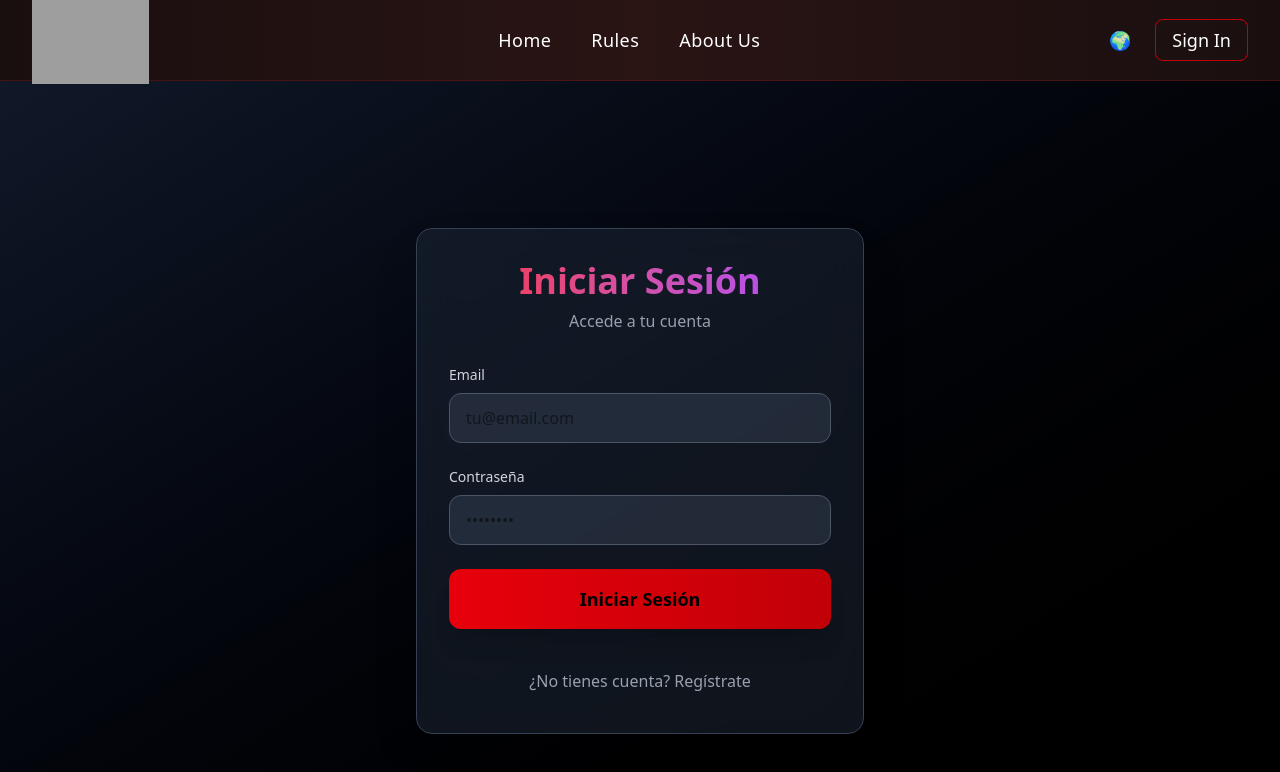
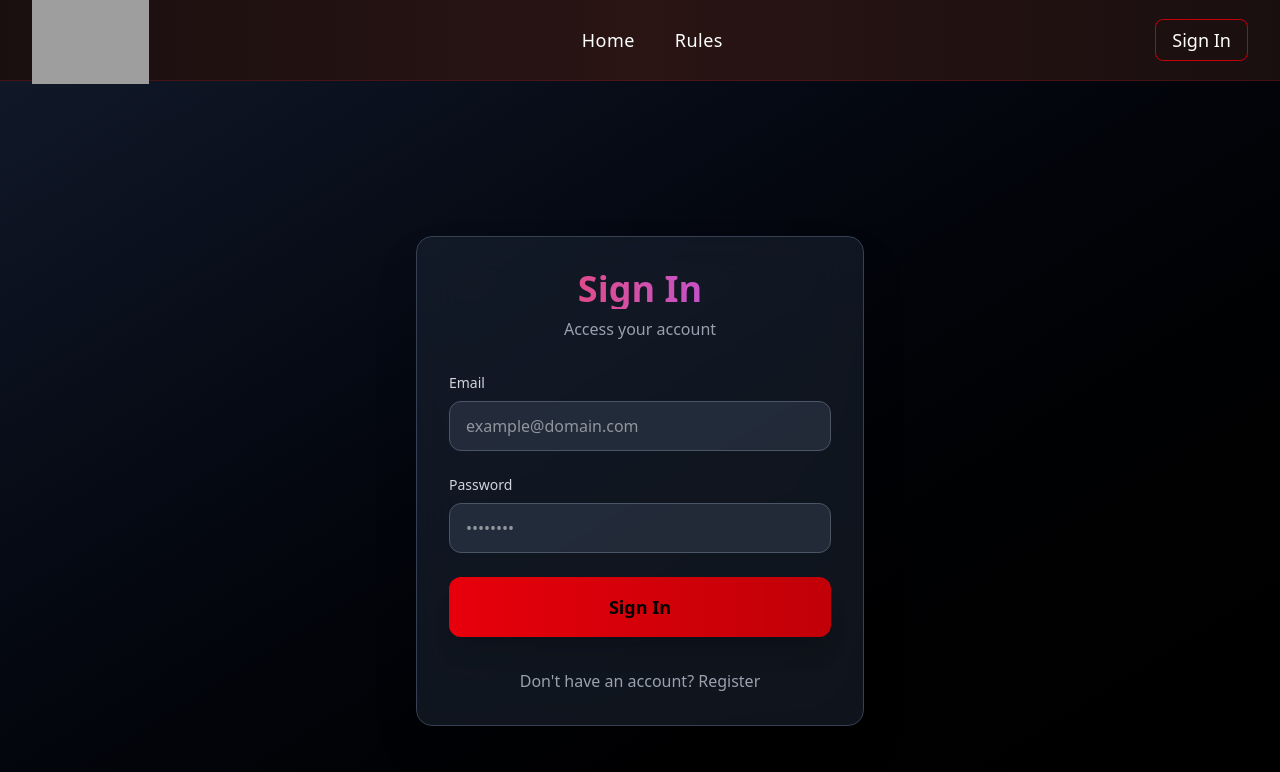
Before and after one commit to 0xHectorCH/DnD_CharacterSheetCreator, a React (Vite) app: page /auth in a window 1280 px wide. Shown: the top 772 px of the page. Built offline with nearby package versions, Linux system fonts and the light colour scheme; grey boxes are pictures that could not be loaded; a web font is replaced by a local one.

Commit message:
Pagina de error creada, inicio de manejo de inicio de sesión y registro, se han aumentado la cantidad de comentarios, borrado about us

```diff
--- a/src/components/layout/navBar.tsx
+++ b/src/components/layout/navBar.tsx
@@ -1,6 +1,8 @@
 //Importaremos el navbar en prácticamente todos los views. Esta es la versión española.
 import { navConfig } from "../../configs/navBar_config"
-import { Link } from "react-router-dom"
+import { Link, useNavigate } from "react-router-dom"
+import { useEffect, useState } from "react"
+import { getCurrentUser, logout } from "../../services/auth/authService"
 
 type Language = "en" | "es"
 
@@ -11,16 +13,28 @@ interface NavbarProps {
 
 export default function Navbar({
   lang = "en" ,
-  onLanguageChange,
+  // onLanguageChange,
   }: NavbarProps) {
   const content = navConfig[lang]
+  const navigate = useNavigate()
 
-  const handleLanguageChange = (newLang: Language) => {
-    if (onLanguageChange) {
-      onLanguageChange(newLang)
+    const [user, setUser] = useState(getCurrentUser())
+
+    useEffect(() => {
+      setUser(getCurrentUser())
+    }, [])
+
+    const handleLogout = () => {
+      logout()
+      setUser(null)
+      navigate("/")
     }
-    // mas tarfe: window.location.reload() o router logic
-  }
+
+    // const handleLanguageChange = (newLang: Language) => {
+    //   if (onLanguageChange) {
+    //     onLanguageChange(newLang)
+    //   }
+    // }
   return (
     <nav className="w-full bg-linear-to-r from-[#1a0f0f]
      via-[#2a1414] to-[#1a0f0f] border-b border-red-900/40">
@@ -76,21 +90,23 @@ export default function Navbar({
             </a>
             Desarrollar despues de entrega
             */}
+          {user && (
+            <Link to="/underDevelopment" className="transition-colors duration-500 hover:text-red-600">
+              {content.myCharacter}
+            </Link>
+          )}
+          </div>
 
-            <a href="/about" className="transition-colors duration-500 hover:text-red-600">
-              {content.about}
-            </a>
-          </div>
           {/* NavBar derecho */}
-           {/* Right – Language + Sign in */}
+
           <div className="flex items-center gap-6 text-white text-lg">
 
             {/* Language selector */}
-            <div className="relative group">
+            {/* <div className="relative group">
               <button className="transition-colors duration-500 hover:text-red-600">
-                🌍 {/* poner la bandera del idioma actual en vez del planetita */}
+                🌍
               </button>
-
+              //gestionar idiomas mas tarde
               <div className="absolute right-0 top-full z-20 mt-3 hidden
                 rounded-xl bg-linear-to-b from-[#2a1414] to-[#1a0f0f]
                 border border-red-900/50 shadow-xl group-hover:block">
@@ -109,14 +125,29 @@ export default function Navbar({
                   </li>
                 </ul>
               </div>
-            </div>
+            </div> */}
 
             {/* Sign in */}
-            <Link to="/auth?auth=signIn" className=" rounded-lg border border-red-700 px-4 py-1.5
+            {!user ? (
+              <Link
+                to="/auth?auth=signIn"
+                className="rounded-lg border border-red-700 px-4 py-1.5
                 transition-all duration-500 hover:bg-red-700 hover:text-white">
-              {content.signIn}
-            </Link>
-
+                {content.signIn}
+              </Link>
+            ) : (
+              <div className="flex items-center gap-4">
+                <span className="text-sm text-neutral-300">
+                  {user.name}
+                </span>
+                <button
+                  onClick={handleLogout}
+                  className="rounded-lg border border-red-700 px-4 py-1.5
+                  transition-all duration-500 hover:bg-red-700 hover:text-white">
+                  Logout
+                </button>
+              </div>
+            )}
           </div>
         </div>
       </div>
--- a/src/components/ui/bienvenida.tsx
+++ b/src/components/ui/bienvenida.tsx
@@ -1,120 +1,91 @@
-//Importaremos el navbar en prácticamente todos los views. Esta es la versión española.
 import { BienvenidaConfig } from "../../configs/bienvenida_config"
-import { Link } from 'react-router-dom'
+import { Link } from "react-router-dom"
+import { getCurrentUser } from "../../services/auth/authService"
+import { useEffect, useState } from "react"
+import { useNavigate } from "react-router-dom"
+import Card from "../../components/ui/card"
 
 type Language = "en" | "es"
 
-interface NavbarProps {
+interface BienvenidaProps {
   lang?: Language
-  isSignedIn?: boolean
-  onLanguageChange?: (lang: Language) => void
 }
 
 export default function Bienvenida({
-  lang = "en" ,
-  onLanguageChange,
-  }: NavbarProps) {
+  lang = "en",
+}: BienvenidaProps) {
+
   const content = BienvenidaConfig[lang]
-  const isSignedIn=false
+  const navigate = useNavigate()
+  const [user, setUser] = useState(getCurrentUser())
 
-  const handleLanguageChange = (newLang: Language) => {
-    if (onLanguageChange) {
-      onLanguageChange(newLang)
-    }
-    // mas tarfe: window.location.reload() o router logic
-    //revisar ya que aquí no aplico el language change
-  }
+  useEffect(() => {
+    setUser(getCurrentUser())
+  }, [])
+
+  const isSignedIn = !!user
+
   return (
     <section className="min-h-[calc(100vh-80px)] bg-neutral-900 text-white flex items-center justify-center px-6 py-16">
-      <div className="w-full max-w-[1200px] text-center space-y-12">
+      <div className="w-full max-w-300 text-center space-y-12">
 
-        {/* Title */}
         <h1 className="text-5xl md:text-6xl font-bold tracking-wide">
           {content.title}
         </h1>
 
-        {/* Welcome text */}
         <p className="text-xl md:text-2xl text-neutral-300 max-w-3xl mx-auto">
-          {isSignedIn ? content.welcomeSignedIn : content.welcome}
+          {isSignedIn
+            ? `${content.welcomeSignedIn} ${user?.name}`
+            : content.welcome}
         </p>
 
-        {/* Primary CTA Buttons */}
         <div className="flex justify-center gap-6 pt-6">
           {!isSignedIn ? (
             <>
-              <Link to="/auth?auth=signIn" className="px-10 py-4 text-lg font-semibold bg-red-700
-              hover:bg-red-600 transition-all duration-300 rounded-lg shadow-lg hover:scale-105">
+              <Link
+                to="/auth?auth=signIn"
+                className="px-10 py-4 text-lg font-semibold bg-red-700
+                hover:bg-red-600 transition-all duration-300 rounded-lg shadow-lg hover:scale-105">
                 {content.signIn}
               </Link>
 
-              <a href="/auth?auth=register" className="px-10 py-4 text-lg font-semibold border-2 border-red-700
-              hover:bg-red-700 transition-all duration-300 rounded-lg shadow-lg hover:scale-105">
+              <Link
+                to="/auth?auth=register"
+                className="px-10 py-4 text-lg font-semibold border-2 border-red-700
+                hover:bg-red-700 transition-all duration-300 rounded-lg shadow-lg hover:scale-105">
                 {content.register}
-              </a>
+              </Link>
             </>
           ) : (
-            <a
-              href="/characters"
-              className="px-10 py-4 text-lg font-semibold bg-red-700 hover:bg-red-600 transition-all duration-300 rounded-lg shadow-lg hover:scale-105"
-            >
+            <Link
+              to="/underDevelopment"
+              className="px-10 py-4 text-lg font-semibold bg-red-700
+              hover:bg-red-600 transition-all duration-300 rounded-lg shadow-lg hover:scale-105">
               My Characters
-            </a>
+            </Link>
           )}
         </div>
 
-        {/* Rules intro */}
         <p className="text-xl md:text-2xl text-neutral-300 pt-12">
           {content.rules}
         </p>
+          <div className="grid md:grid-cols-2 gap-8 pt-8">
 
-        {/* Cards */}
-        <div className="grid md:grid-cols-3 gap-8 pt-8">
-          <a
-            href="/classes"
-            className="group relative h-56 rounded-xl overflow-hidden shadow-xl"
-          >
-            <div
-              className="absolute inset-0 bg-cover bg-center transition-transform duration-500 group-hover:scale-110"
-              style={{ backgroundImage: "url('/images/classes.jpg')" }}
-            />
-            <div className="absolute inset-0 bg-black/60 group-hover:bg-black/40 transition duration-300" />
-            <div className="relative h-full flex items-center justify-center">
-              <span className="text-3xl font-bold tracking-wide">
-                {content.classes}
-              </span>
-            </div>
-          </a>
+        <Card
+          title={content.classes}
+          description="Explore all available D&D classes and discover their abilities, features and progression."
+          image="/images/classes.jpg"
+          onClick={() => navigate("/rules/classes")}
+        />
 
-          <a
-            href="/races"
-            className="group relative h-56 rounded-xl overflow-hidden shadow-xl"
-          >
-            <div
-              className="absolute inset-0 bg-cover bg-center transition-transform duration-500 group-hover:scale-110"
-              style={{ backgroundImage: "url('/images/races.jpg')" }}
-            />
-            <div className="absolute inset-0 bg-black/60 group-hover:bg-black/40 transition duration-300" />
-            <div className="relative h-full flex items-center justify-center">
-              <span className="text-3xl font-bold tracking-wide">
-                {content.races}
-              </span>
-            </div>
-          </a>
+        <Card
+          title={content.spells}
+          description="Browse the spell compendium and learn powerful arcane and divine magic."
+          image="/images/spells.jpg"
+          onClick={() => navigate("/rules/spells")}
+        />
 
-          <a href="/spells" className="group relative h-56 rounded-xl overflow-hidden shadow-xl"
-          >
-            <div
-              className="absolute inset-0 bg-cover bg-center transition-transform duration-500 group-hover:scale-110"
-              style={{ backgroundImage: "url('/images/spells.jpg')" }}
-            />
-            <div className="absolute inset-0 bg-black/60 group-hover:bg-black/40 transition duration-300" />
-            <div className="relative h-full flex items-center justify-center">
-              <span className="text-3xl font-bold tracking-wide">
-                {content.spells}
-              </span>
-            </div>
-          </a>
-        </div>
+      </div>
       </div>
     </section>
   )
--- a/src/configs/navBar_config.ts
+++ b/src/configs/navBar_config.ts
@@ -14,8 +14,8 @@ export const navConfig = {
     classes: "Classes",
     spells: "Spells",
     dice: "Throw a Die",
-    about: "About Us",
-    signIn: "Sign In"
+    signIn: "Sign In",
+    myCharacter: "My Characters"
   },
   es: {
     home: "Inicio",
@@ -25,7 +25,7 @@ export const navConfig = {
     classes: "Clases",
     spells: "Conjuros",
     dice: "Tirar un Dado",
-    about: "Sobre Nosotros",
-    signIn: "Iniciar sesión"
+    signIn: "Iniciar sesión",
+    myCharacter: "Mis Personajes"
   },
 }
--- a/src/configs/signIn_config.ts
+++ b/src/configs/signIn_config.ts
@@ -1,29 +1 @@
-export type NavLink = {
-  label: string
-  href?: string
-  hidden?: boolean
-  children?: { label: string; href: string }[]
-}
-
-export const signInConfig = {
-  en: {
-    title: "Welcome to",
-    rules: "",
-    races: "Races",
-    classes: "Classes",
-    spells: "Spells",
-    signIn: "Sign In",
-    welcome: "",
-    register: ""
-  },
-  es: {
-    title: "Bienvenido/a a",
-    rules: "Reglas",
-    races: "Razas",
-    classes: "Clases",
-    spells: "Conjuros",
-    signIn: "Iniciar sesión",
-    welcome: "",
-    register: ""
-  },
-}
+//Revisar después cuando divida
--- a/src/pages/auth.tsx
+++ b/src/pages/auth.tsx
@@ -1,12 +1,31 @@
+// src/pages/AuthPage.tsx
+
 import { useSearchParams, useNavigate } from 'react-router-dom';
 import { useState, useEffect } from 'react';
+import {
+  register,
+  login,
+  validateEmail,
+  validatePassword,
+} from '../services/auth/authService';
 
 export default function AuthPage() {
   const [searchParams] = useSearchParams();
   const navigate = useNavigate();
+
   const [mode, setMode] = useState<'signIn' | 'register'>('signIn');
 
-  // Lee el query param al cargar
+  const [name, setName] = useState('');
+  const [email, setEmail] = useState('');
+  const [password, setPassword] = useState('');
+
+  const [errors, setErrors] = useState<{
+    name?: string;
+    email?: string;
+    password?: string;
+    general?: string;
+  }>({});
+
   useEffect(() => {
     const authParam = searchParams.get('auth');
     if (authParam === 'register') {
@@ -14,75 +33,132 @@ export default function AuthPage() {
     } else {
       setMode('signIn');
     }
+
+    // Reset form when mode changes
+    setName('');
+    setEmail('');
+    setPassword('');
+    setErrors({});
   }, [searchParams]);
 
   const handleSubmit = (e: React.FormEvent) => {
     e.preventDefault();
-    // Lógica de login/registro
-    navigate('/'); // Redirige a home después
+    const newErrors: typeof errors = {};
+
+    if (mode === 'register' && !name.trim()) {
+      newErrors.name = 'Name is required';
+    }
+
+    if (!validateEmail(email)) {
+      newErrors.email = 'Invalid email format (example@domain.com)';
+    }
+
+    if (!validatePassword(password) && mode === 'register') {
+      newErrors.password = 'Password must be at least 6 characters';
+    }
+
+    if (Object.keys(newErrors).length > 0) {
+      setErrors(newErrors);
+      return;
+    }
+
+    try {
+      if (mode === 'register') {
+        register(name, email, password);
+      } else {
+        login(email, password);
+      }
+      navigate('/');
+    } catch (error: any) {
+      setErrors({ general: error.message });
+    }
   };
 
   return (
-    <div className="min-h-screen bg-gradient-to-br from-gray-900 to-black flex items-center justify-center p-4">
+    <div className="min-h-screen bg-linear-to-br from-gray-900 to-black flex items-center justify-center p-4">
       <div className="bg-gray-800/50 backdrop-blur-xl p-8 rounded-2xl shadow-2xl max-w-md w-full border border-gray-700">
         <div className="text-center mb-8">
-          <h1 className="text-4xl font-bold bg-gradient-to-r from-red-500 to-purple-500 bg-clip-text text-transparent mb-2">
-            {mode === 'signIn' ? 'Iniciar Sesión' : 'Registrarse'}
+          <h1 className="text-4xl font-bold bg-linear-to-r from-red-500 to-purple-500 bg-clip-text text-transparent mb-2">
+            {mode === 'signIn' ? 'Sign In' : 'Register'}
           </h1>
           <p className="text-gray-400">
-            {mode === 'signIn' ? 'Accede a tu cuenta' : 'Crea tu cuenta'}
+            {mode === 'signIn'
+              ? 'Access your account'
+              : 'Create your account'}
           </p>
         </div>
 
         <form onSubmit={handleSubmit} className="space-y-6">
+
           {mode === 'register' && (
             <div>
-              <label className="block text-sm font-medium text-gray-300 mb-2">Nombre</label>
+              <label className="block text-sm font-medium text-gray-300 mb-2">
+                Name
+              </label>
               <input
                 type="text"
-                className="w-full px-4 py-3 bg-gray-700/50 border border-gray-600 rounded-xl focus:ring-2 focus:ring-red-500 focus:border-transparent transition-all"
-                placeholder="Tu nombre"
+                value={name}
+                onChange={(e) => setName(e.target.value)}
+                className="w-full px-4 py-3 text-white bg-gray-700/50 border border-gray-600 rounded-xl focus:ring-2 focus:ring-red-500 focus:border-transparent transition-all"
+                placeholder="Your name"
               />
+              {errors.name && (
+                <p className="text-red-500 text-sm mt-1">{errors.name}</p>
+              )}
             </div>
           )}
 
           <div>
-            <label className="block text-sm font-medium text-gray-300 mb-2">Email</label>
-            <input
-              type="email"
-              required
-              className="w-full px-4 py-3 bg-gray-700/50 border border-gray-600 rounded-xl focus:ring-2 focus:ring-red-500 focus:border-transparent transition-all"
-              placeholder="tu@email.com"
-            />
+            <label className="block text-sm font-medium text-gray-300 mb-2">
+              Email
+            </label>
+            <input type="email" value={email} onChange={(e) => setEmail(e.target.value)}
+              className="w-full px-4 py-3 text-white bg-gray-700/50 border border-gray-600 rounded-xl focus:ring-2 focus:ring-red-500 focus:border-transparent transition-all"
+              placeholder="example@domain.com"/>
+            {errors.email && (
+              <p className="text-red-500 text-sm mt-1">{errors.email}</p>
+            )}
           </div>
 
           <div>
-            <label className="block text-sm font-medium text-gray-300 mb-2">Contraseña</label>
-            <input
-              type="password"
-              required
-              className="w-full px-4 py-3 bg-gray-700/50 border border-gray-600 rounded-xl focus:ring-2 focus:ring-red-500 focus:border-transparent transition-all"
-              placeholder="••••••••"
-            />
+            <label className="block text-sm font-medium text-gray-300 mb-2">
+              Password
+            </label>
+            <input type="password" value={password} onChange={(e) => setPassword(e.target.value)}
+              className="w-full px-4 py-3 text-white bg-gray-700/50 border border-gray-600 rounded-xl focus:ring-2 focus:ring-red-500 focus:border-transparent transition-all"
+              placeholder="••••••••"/>
+            {errors.password && (
+              <p className="text-red-500 text-sm mt-1">
+                {errors.password}
+              </p>
+            )}
           </div>
 
-          <button
-            type="submit"
-            className="w-full bg-gradient-to-r from-red-600 to-red-700 hover:from-red-700 hover:to-red-800 px-6 py-4 rounded-xl font-semibold text-lg shadow-xl hover:shadow-2xl transform hover:-translate-y-0.5 transition-all duration-300"
-          >
-            {mode === 'signIn' ? 'Iniciar Sesión' : 'Registrarse'}
+          {errors.general && (
+            <p className="text-red-500 text-sm text-center">
+              {errors.general}
+            </p>
+          )}
+
+          <button type="submit"
+            className="w-full bg-linear-to-r from-red-600 to-red-700 hover:from-red-700 hover:to-red-800 px-6 py-4 rounded-xl font-semibold text-lg shadow-xl hover:shadow-2xl transform hover:-translate-y-0.5 transition-all duration-300">
+            {mode === 'signIn' ? 'Sign In' : 'Register'}
           </button>
         </form>
 
-        <div className="mt-8 text-center space-y-4">
+        <div className="mt-8 text-center">
           <button
-            onClick={() => navigate(mode === 'signIn' ? '/auth?auth=register' : '/auth?auth=signIn')}
-            className="text-gray-400 hover:text-white transition-colors w-full py-2"
-          >
+            onClick={() =>
+              navigate(
+                mode === 'signIn'
+                  ? '/auth?auth=register'
+                  : '/auth?auth=signIn'
+              )
+            }
+            className="text-gray-400 hover:text-white transition-colors">
             {mode === 'signIn'
-              ? '¿No tienes cuenta? Regístrate'
-              : '¿Ya tienes cuenta? Inicia sesión'
-            }
+              ? "Don't have an account? Register"
+              : 'Already have an account? Sign In'}
           </button>
         </div>
       </div>
--- a/src/pages/rules/classes.tsx
+++ b/src/pages/rules/classes.tsx
@@ -1,6 +1,6 @@
 import Card from "../../components/ui/card"
 import db from "../../../public/data/db_en.json"
-import type { Class } from "../../configs/rules_config"
+import type { Class } from "../../types/rules_types"
 
 export default function ClassesPage() {
   const classes = db.classes.slice(0, 15)
--- a/src/pages/rules/spells.tsx
+++ b/src/pages/rules/spells.tsx
@@ -1,6 +1,6 @@
 import { useMemo, useState } from "react"
 import db from "../../../public/data/db_en.json"
-import type { Spell } from "../../configs/rules_config"
+import type { Spell } from "../../types/rules_types"
 import Card from "../../components/ui/card"
 
 type FilterMode = "none" | "class" | "level" | "school"
--- a/src/routes/appRouter.tsx
+++ b/src/routes/appRouter.tsx
@@ -5,6 +5,7 @@ import Navbar from '../components/layout/navBar';
 import HomePage from '../pages/home';
 import ClassesPage from '../pages/rules/classes';
 import SpellsPage from '../pages/rules/spells';
+import ErrorPage from '../pages/underDevelopment';
 
 export default function AppRouter() {
   return (
@@ -18,6 +19,7 @@ export default function AppRouter() {
         {/* <Route path="/rules/races" element={<RacesPage />} /> */}
         <Route path="/rules/classes" element={<ClassesPage />} />
         <Route path="/rules/spells" element={<SpellsPage />} />
+        <Route path="/underDevelopment" element={<ErrorPage />} />
       </Routes>
     </BrowserRouter>
   );
--- /dev/null
+++ b/src/services/auth/authService.tsx
@@ -0,0 +1,67 @@
+export interface User {
+  name: string;
+  email: string;
+  password: string;
+}
+
+const USERS_KEY = 'users';
+const CURRENT_USER_KEY = 'currentUser';
+
+const getUsers = (): User[] => {
+  const users = localStorage.getItem(USERS_KEY);
+  return users ? JSON.parse(users) : [];
+};
+
+const saveUsers = (users: User[]) => {
+  localStorage.setItem(USERS_KEY, JSON.stringify(users));
+};
+
+export const validateEmail = (email: string): boolean => {
+  const regex = /^[^\s@]+@[^\s@]+\.[^\s@]{2,}$/i;
+  return regex.test(email);
+};
+
+export const validatePassword = (password: string): boolean => {
+  return password.length >= 6;
+};
+
+export const register = (name: string, email: string, password: string) => {
+  const users = getUsers();
+
+  const existingUser = users.find((u) => u.email === email);
+  if (existingUser) {
+    throw new Error('Email already registered');
+  }
+
+  const newUser: User = { name, email, password };
+  saveUsers([...users, newUser]);
+
+  localStorage.setItem(CURRENT_USER_KEY, JSON.stringify(newUser));
+};
+
+export const login = (email: string, password: string) => {
+  const users = getUsers();
+
+  const user = users.find(
+    (u) => u.email === email && u.password === password
+  );
+
+  if (!user) {
+    throw new Error('Invalid credentials');
+  }
+
+  localStorage.setItem(CURRENT_USER_KEY, JSON.stringify(user));
+};
+
+export const logout = () => {
+  localStorage.removeItem(CURRENT_USER_KEY);
+};
+
+export const getCurrentUser = (): User | null => {
+  const user = localStorage.getItem(CURRENT_USER_KEY);
+  return user ? JSON.parse(user) : null;
+};
+
+export const isAuthenticated = (): boolean => {
+  return !!getCurrentUser();
+};
```
Also changed, not shown: src/pages/underDevelopment.tsx (added, +47 -0 lines), src/types/rules_types.ts (renamed from src/configs/rules_config.ts).
